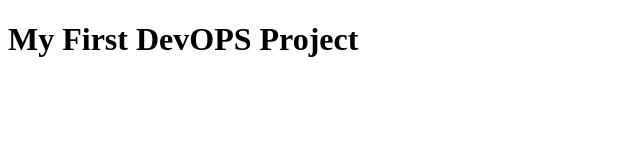
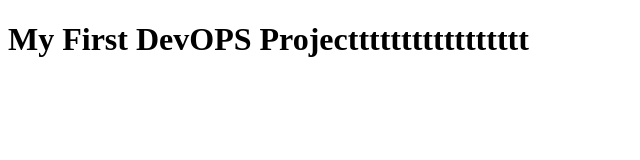
Before and after one commit to ManiSandeepDoradla/POC-2, a plain HTML site: page index.html in a window 1280 px wide. Shown: the whole page, without its empty margins (0-640 px from the left). Drawn offline with Linux system fonts and the light colour scheme.

Commit message:
Update heading text in index.html

```diff
--- a/index.html
+++ b/index.html
@@ -1,5 +1,5 @@
 <!DOCTYPE html>
 <html>
 <head><title>POC-2 Web App</title></head>
-<body><h1>My First DevOPS Project</h1></body>
+<body><h1>My First DevOPS Projecttttttttttttttttt</h1></body>
 </html>
```
